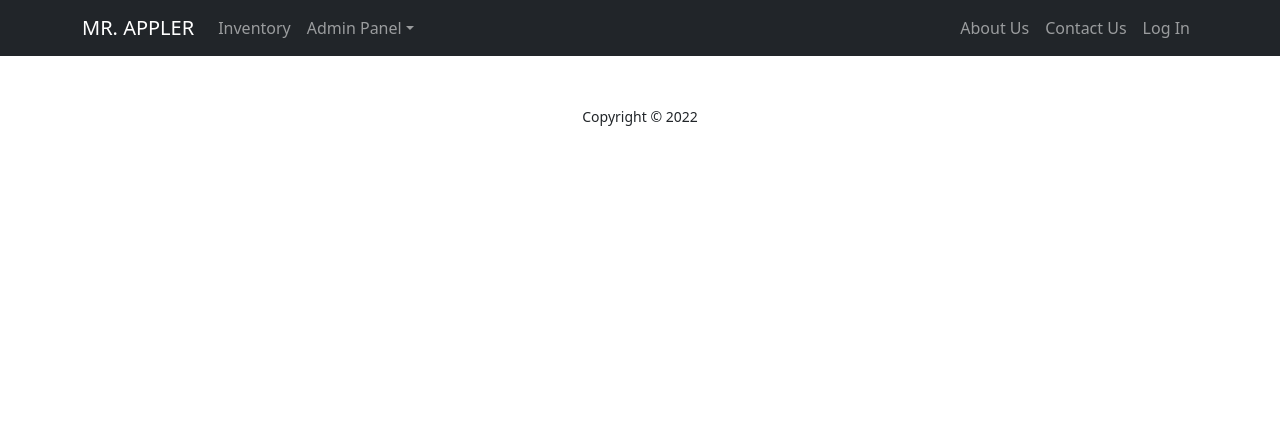
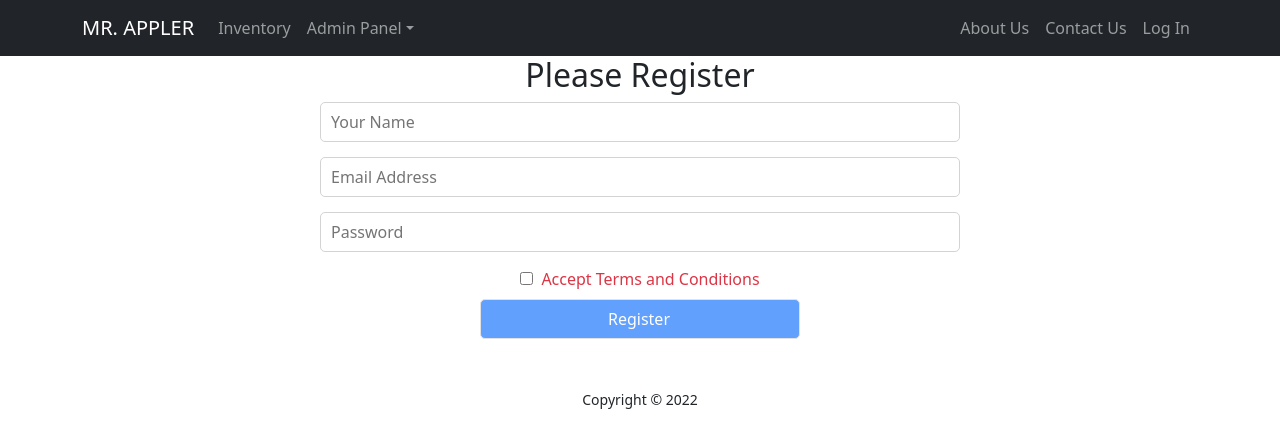
Before and after one commit to ahmed6394/warehouse-management-client-side, a React (Create React App) app: page /signup in a window 1280 px wide. Shown: the top 448 px of the page. Built offline with nearby package versions, Linux system fonts and the light colour scheme.

Commit message:
env upadte

```diff
--- a/src/App.js
+++ b/src/App.js
@@ -7,7 +7,10 @@ import Home from "./Pages/Home/Home/Home";
 import About from "./Pages/About/About";
 import Inventory from "./Pages/Inventory/Inventory";
 import Contact from "./Pages/Contact/Contact";
-import Login from "./Pages/Login/Login";
+import Login from "./Pages/Login/Login/Login";
+import ItemDetail from "./Pages/ItemDetail/ItemDetail";
+import NotFound from "./Shared/NotFound/NotFound";
+import Signup from "./Pages/Login/SignUp/Signup";
 
 function App() {
   return (
@@ -17,8 +20,11 @@ function App() {
         <Route path="/" element={<Home></Home>}></Route>
         <Route path="/inventory" element={<Inventory></Inventory>}></Route>
         <Route path="/about" element={<About></About>}></Route>
+        <Route path="item/:itemId" element={<ItemDetail></ItemDetail>}></Route>
         <Route path="/contact" element={<Contact></Contact>}></Route>
         <Route path="/login" element={<Login></Login>}></Route>
+        <Route path="/signup" element={<Signup></Signup>}></Route>
+        <Route path="*" element={<NotFound></NotFound>}></Route>
       </Routes>
       <Footer></Footer>
     </div>
--- a/src/Pages/Home/Items/Items.js
+++ b/src/Pages/Home/Items/Items.js
@@ -8,9 +8,9 @@ const Items = () => {
   return (
     <div id="items" className="container">
       <div className="row">
-        <h1 className="text-primary text-center mt-5">Items Available</h1>
+        <h1 className="text-primary text-center mt-5">Our Items</h1>
         <div className="items-container">
-          {items.map((item) => (
+          {items.slice(0, 6).map((item) => (
             <Item key={item.id} item={item}></Item>
           ))}
         </div>
--- a/src/Pages/InventoryItem/InventoryItem.js
+++ b/src/Pages/InventoryItem/InventoryItem.js
@@ -1,7 +1,12 @@
 import React from "react";
+import { useNavigate } from "react-router-dom";
 
 const InventoryItem = ({ item }) => {
-  const { name, img, description, price, quanitty, supplier } = item;
+  const { id, name, img, description, price, quanitty, supplier } = item;
+  const navigate = useNavigate();
+  const navigateToItemDetail = (id) => {
+    navigate(`/item/${id}`);
+  };
 
   return (
     <div className="item">
@@ -15,7 +20,12 @@ const InventoryItem = ({ item }) => {
       <p>
         <small className="p-2 m-2">Available quantity: {quanitty}</small>
       </p>
-      <button>Update</button>
+      <button
+        onClick={() => navigateToItemDetail(id)}
+        className="btn btn-dark mb-0"
+      >
+        Update
+      </button>
     </div>
   );
 };
--- /dev/null
+++ b/src/Pages/ItemDetail/ItemDetail.js
@@ -0,0 +1,13 @@
+import React from "react";
+import { useParams } from "react-router-dom";
+
+const ItemDetail = () => {
+  const { itemId } = useParams();
+  return (
+    <div>
+      <h2>I im form item details of: {itemId}</h2>
+    </div>
+  );
+};
+
+export default ItemDetail;
--- a/src/Pages/Login/Login.js
+++ /dev/null
@@ -1,11 +0,0 @@
-import React from "react";
-
-const Login = () => {
-  return (
-    <div>
-      <h2>This is from login</h2>
-    </div>
-  );
-};
-
-export default Login;
--- /dev/null
+++ b/src/Pages/Login/Login/Login.js
@@ -0,0 +1,98 @@
+import React, { useRef } from "react";
+import { Button, Form } from "react-bootstrap";
+import { Link, useLocation, useNavigate } from "react-router-dom";
+
+const Login = () => {
+  const emailRef = useRef("");
+  const passwordRef = useRef("");
+  const navigate = useNavigate();
+  const location = useLocation();
+
+  let from = location.state?.from?.pathname || "/";
+  let errorElement;
+  /*  const [
+        signInWithEmailAndPassword,
+        user,
+        loading,
+        error,
+    ] = useSignInWithEmailAndPassword(auth);
+
+    const [sendPasswordResetEmail, sending] = useSendPasswordResetEmail(auth); */
+
+  //   if (loading || sending) {
+  //         return <Loading></Loading>
+  //     }
+
+  //     if (user) {
+  //         navigate(from, { replace: true });
+  //     }
+
+  //     if (error) {
+  //         errorElement = <p className='text-danger'>Error: {error?.message}</p>
+  //     }
+
+  const handleSubmit = (event) => {
+    event.preventDefault();
+    const email = emailRef.current.value;
+    const password = passwordRef.current.value;
+    console.log(email, password);
+    // signInWithEmailAndPassword(email, password);
+  };
+
+  const navigateRegister = (event) => {
+    navigate("/signup");
+  };
+
+  // const resetPassword = async () => {
+  //     const email = emailRef.current.value;
+  //     if (email) {
+  //         await sendPasswordResetEmail(email);
+  //         toast('Sent email');
+  //     }
+  //     else{
+  //         toast('please enter your email address');
+  //     }
+  // }
+  return (
+    <div className="container w-50 mx-auto">
+      <h2 className="text-primary text-center mt-2">Please Login</h2>
+      <Form onSubmit={handleSubmit}>
+        <Form.Group className="mb-3" controlId="formBasicEmail">
+          <Form.Control
+            ref={emailRef}
+            type="email"
+            placeholder="Enter email"
+            required
+          />
+        </Form.Group>
+        <Form.Group className="mb-3" controlId="formBasicPassword">
+          <Form.Control
+            ref={passwordRef}
+            type="password"
+            placeholder="Password"
+            required
+          />
+        </Form.Group>
+        <Button variant="dark w-50 mx-auto d-block mb-2" type="submit">
+          Login
+        </Button>
+      </Form>
+      {errorElement}
+      <p>
+        New to Genius Car?{" "}
+        <Link
+          to="/signup"
+          className="text-primary pe-auto text-decoration-none"
+          onClick={navigateRegister}
+        >
+          Please Register
+        </Link>{" "}
+      </p>
+      {/* <p>Forget Password? <button className='btn btn-link text-primary pe-auto text-decoration-none' onClick={resetPassword}>Reset Password</button> </p> */}
+      {/* <SocialLogin></SocialLogin>
+            <ToastContainer /> */}
+    </div>
+  );
+};
+
+export default Login;
--- /dev/null
+++ b/src/Pages/Login/SignUp/Signup.css
@@ -0,0 +1,14 @@
+.signup-form {
+  margin: 0 auto;
+  width: 50%;
+}
+.signup-form input:not([type="checkbox"]) {
+  display: block;
+  width: 100%;
+  height: 40px;
+  border-radius: 5px;
+  border: 1px solid lightgray;
+  padding-left: 10px;
+  font-size: 16px;
+  margin-bottom: 15px;
+}
--- /dev/null
+++ b/src/Pages/Login/SignUp/Signup.js
@@ -0,0 +1,84 @@
+import React, { useState } from "react";
+import "./Signup.css";
+import { useNavigate } from "react-router-dom";
+
+const Signup = () => {
+  const [agree, setAgree] = useState(false);
+  /*  const [
+        createUserWithEmailAndPassword,
+        user,
+        loading,
+        error,
+    ] = useCreateUserWithEmailAndPassword(auth, {sendEmailVerification: true});
+    const [updateProfile, updating, updateError] = useUpdateProfile(auth); */
+
+  const navigate = useNavigate();
+
+  const navigateLogin = () => {
+    navigate("/login");
+  };
+
+  // if(loading || updating){
+  //     return <Loading></Loading>
+  // }
+
+  // if (user) {
+  //  console.log('user', user);
+  // }
+
+  const handleSignup = async (event) => {
+    event.preventDefault();
+    const name = event.target.name.value;
+    const email = event.target.email.value;
+    const password = event.target.password.value;
+    // const agree = event.target.terms.checked;
+
+    // await createUserWithEmailAndPassword(email, password);
+    // await updateProfile({ displayName: name });
+    console.log(email, password);
+    navigate("/home");
+  };
+  return (
+    <div className="signup-form">
+      <h2 style={{ textAlign: "center" }}>Please Register</h2>
+      <form onSubmit={handleSignup}>
+        <input type="text" name="name" id="" placeholder="Your Name" />
+
+        <input
+          type="email"
+          name="email"
+          id=""
+          placeholder="Email Address"
+          required
+        />
+
+        <input
+          type="password"
+          name="password"
+          id=""
+          placeholder="Password"
+          required
+        />
+        <input
+          onClick={() => setAgree(!agree)}
+          type="checkbox"
+          name="terms"
+          id="terms"
+        />
+        <label className={`ps-2 ${agree ? "" : "text-danger"}`} htmlFor="terms">
+          Accept Terms and Conditions
+        </label>
+        <input
+          disabled={!agree}
+          className="w-50 mx-auto btn btn-primary mt-2"
+          type="submit"
+          value="Register"
+        />
+      </form>
+      {/* <p>Already have an account? <Link to="/login" className='text-primary pe-auto text-decoration-none' onClick={navigateLogin}>Please Login</Link> </p>
+            <SocialLogin></SocialLogin> */}
+    </div>
+  );
+};
+
+export default Signup;
--- a/src/Shared/Header/Header.js
+++ b/src/Shared/Header/Header.js
@@ -5,7 +5,7 @@ import { Link } from "react-router-dom";
 
 const Header = () => {
   return (
-    <Navbar collapseOnSelect expand="lg" bg="dark" variant="dark">
+    <Navbar collapseOnSelect expand="lg" bg="dark" variant="dark" sticky="top">
       <Container>
         <Navbar.Brand as={Link} to="/">
           MR. APPLER
--- /dev/null
+++ b/src/Shared/NotFound/NotFound.js
@@ -0,0 +1,11 @@
+import React from "react";
+
+const NotFound = () => {
+  return (
+    <div>
+      <h2 className="text-dark text-center">Page Not Found...!</h2>
+    </div>
+  );
+};
+
+export default NotFound;
```
Also changed, not shown: public/Items.json (+19 -1 lines), src/firebase.init.js (+6 -6 lines), src/images/iphone-13-pro-max.jpg.
